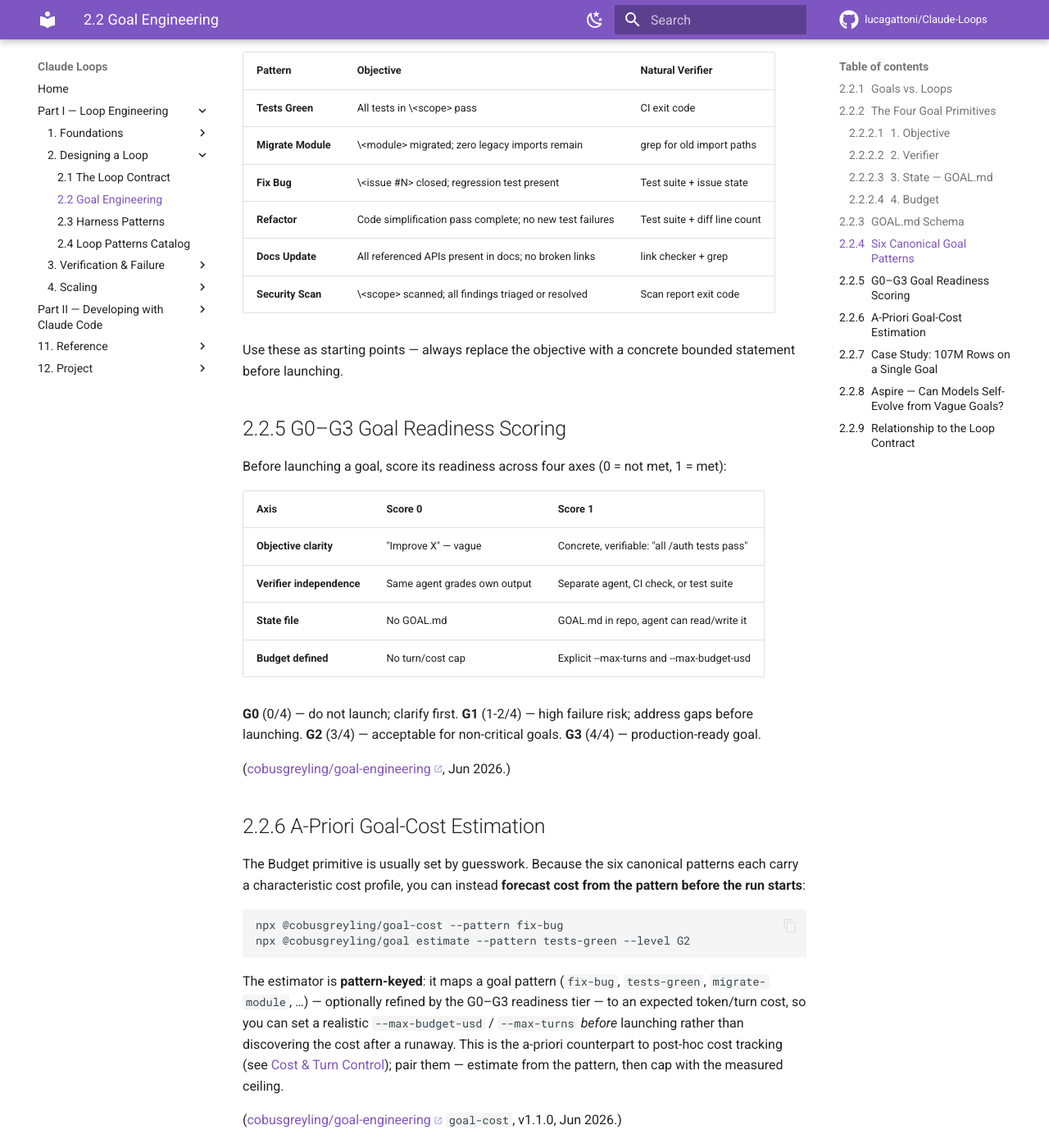
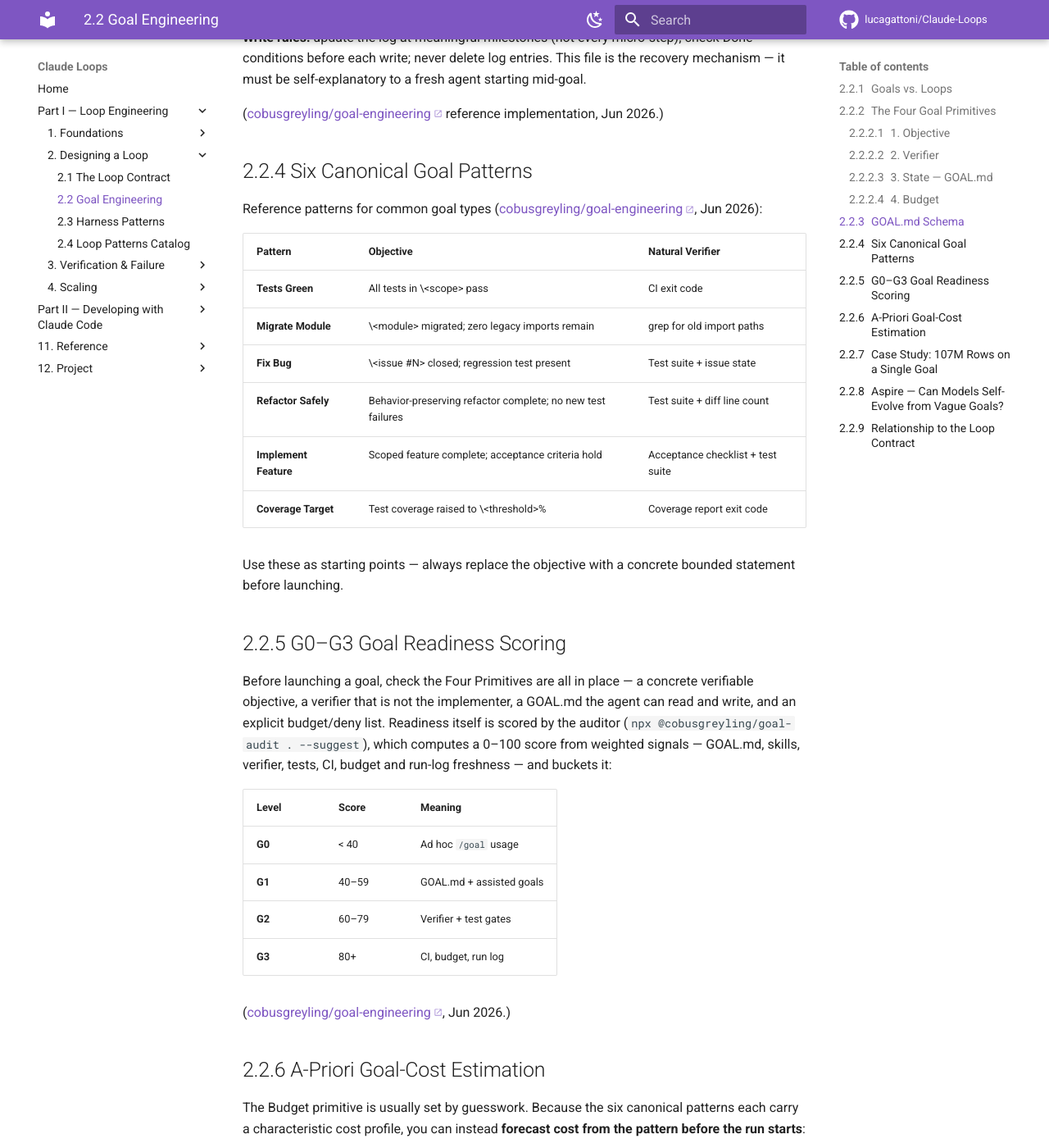
Before and after one commit to lucagattoni/Claude-Loops, an MkDocs documentation site: the page built from docs/30-goal-engineering.md, in a window 1280 px wide and 1400 px high, scrolled down 2532 px. Shown: the whole window at 82% size. Built offline with MkDocs 1.6.1 and Material for MkDocs 9.7.7, drawn with Linux system fonts in a browser that asks for light colours; comment, search, counter and statistics services are not loaded; some of the changed text lies outside the part shown.

Commit message:
docs(kb): fix 4 claims in 30-goal-engineering (C1)
Fact-check of a doc that had never been checked. 2xhigh 1xmedium 1xlow.

- [high] RESCUED from the refuted pile — both refuters agreed the underlying defect is real and only disputed framing and fix completeness. The four primitive *names* are genuine source terminology (README "The Four Primitives", docs/primitives.md), but the "four binary axes summing to 0–4" scoring mechanic appears in no source: the real bands are the auditor's 0–100 score.

- [high] The cited post says outright "On 22 June 2026, xAI introduced goals as a first-class mode in Grok Build", and the reference repo calls itself "the canonical reference for Grok Build CLI /goal". The doc never mentions xAI, Grok, or Claude Code's real `/goal` anywhere in 185 lines, while mapping the framework onto CLAUDE.md and Stop hooks as if native — materially misleading in a KB whose stated purpose is designing systems that prompt Claude.

- [medium] The repo's six patterns are Tests Green, Migrate Module, Implement Feature, Fix Bug, Refactor Safely, Coverage Target — confirmed three ways (README table, patterns/registry.yaml, the git tree), and `patterns/docs-update.md` / `security-scan.md` both 404. The rename to "Refactor Safely" matches registry.yaml's title field.

- [low] Merges F3 and F4. F4's "no v1.1.0 exists anywhere" was wrong — a repo release tagged v1.1.0 (2026-06-30) exists and features goal-cost, matching "Jun 2026".

Sources:
  https://cobusgreyling.substack.com/p/goal-engineering
  https://github.com/cobusgreyling/goal-engineering/releases/tag/v1.1.0
  https://raw.githubusercontent.com/cobusgreyling/goal-engineering/main/README.md
  https://raw.githubusercontent.com/cobusgreyling/goal-engineering/main/tools/goal-audit/README.md

Each finding was raised by one Sonnet agent, then attacked by two independent
adversarial verifiers (over-correction and source-fidelity lenses) before an Opus
adjudication pass ruled on the collected set. Nothing was deleted for being merely
unsourced.

Gate: `mkdocs build --strict` exits 0 on the complete change set; citation-link
grep clean.

Co-Authored-By: Claude Opus 5 <noreply@anthropic.com>
Claude-Session: https://claude.ai/code/session_01PrdcxuL6rDMdrYyRojqaZL

```diff
--- a/docs/30-goal-engineering.md
+++ b/docs/30-goal-engineering.md
@@ -7,6 +7,16 @@ loop (which recurs on a schedule or event), a goal runs once and terminates when
 a verifiable criterion is met.
 
 (Cobus Greyling, ["Goal Engineering"](https://cobusgreyling.substack.com/p/goal-engineering), Substack, Jun 2026.)
+
+> **Scope note:** this page describes Cobus Greyling's *goal engineering* reference
+> implementation, built for [xAI's Grok Build CLI `/goal`](https://github.com/cobusgreyling/goal-engineering)
+> — not Claude Code's own `/goal`. Claude Code ships a native
+> [`/goal` command](https://code.claude.com/docs/en/goal) (since v2.1.139) with a different
+> mechanism: a small fast model (Haiku by default) evaluates a plain-language completion
+> condition after every turn and returns *Not yet met*, *Met*, or *Impossible*. There is no
+> G0–G3 score, no required `GOAL.md`, and no canonical pattern library in the built-in
+> version. Treat the GOAL.md / G0–G3 / pattern discipline below as an optional practice you
+> layer on top of Claude Code's `/goal`, not as how it behaves out of the box.
 
 ## Goals vs. Loops
 
@@ -105,24 +115,26 @@ Reference patterns for common goal types ([cobusgreyling/goal-engineering](https
 | **Tests Green** | All tests in \<scope\> pass | CI exit code |
 | **Migrate Module** | \<module\> migrated; zero legacy imports remain | grep for old import paths |
 | **Fix Bug** | \<issue #N\> closed; regression test present | Test suite + issue state |
-| **Refactor** | Code simplification pass complete; no new test failures | Test suite + diff line count |
-| **Docs Update** | All referenced APIs present in docs; no broken links | link checker + grep |
-| **Security Scan** | \<scope\> scanned; all findings triaged or resolved | Scan report exit code |
+| **Refactor Safely** | Behavior-preserving refactor complete; no new test failures | Test suite + diff line count |
+| **Implement Feature** | Scoped feature complete; acceptance criteria hold | Acceptance checklist + test suite |
+| **Coverage Target** | Test coverage raised to \<threshold\>% | Coverage report exit code |
 
 Use these as starting points — always replace the objective with a concrete bounded statement before launching.
 
 ## G0–G3 Goal Readiness Scoring
 
-Before launching a goal, score its readiness across four axes (0 = not met, 1 = met):
+Before launching a goal, check the Four Primitives are all in place — a concrete verifiable
+objective, a verifier that is not the implementer, a GOAL.md the agent can read and write,
+and an explicit budget/deny list. Readiness itself is scored by the auditor
+(`npx @cobusgreyling/goal-audit . --suggest`), which computes a 0–100 score from weighted
+signals — GOAL.md, skills, verifier, tests, CI, budget and run-log freshness — and buckets it:
 
-| Axis | Score 0 | Score 1 |
+| Level | Score | Meaning |
 |---|---|---|
-| **Objective clarity** | "Improve X" — vague | Concrete, verifiable: "all /auth tests pass" |
-| **Verifier independence** | Same agent grades own output | Separate agent, CI check, or test suite |
-| **State file** | No GOAL.md | GOAL.md in repo, agent can read/write it |
-| **Budget defined** | No turn/cost cap | Explicit --max-turns and --max-budget-usd |
-
-**G0** (0/4) — do not launch; clarify first. **G1** (1-2/4) — high failure risk; address gaps before launching. **G2** (3/4) — acceptable for non-critical goals. **G3** (4/4) — production-ready goal.
+| **G0** | < 40 | Ad hoc `/goal` usage |
+| **G1** | 40–59 | GOAL.md + assisted goals |
+| **G2** | 60–79 | Verifier + test gates |
+| **G3** | 80+ | CI, budget, run log |
 
 ([cobusgreyling/goal-engineering](https://github.com/cobusgreyling/goal-engineering), Jun 2026.)
 
@@ -144,7 +156,7 @@ launching rather than discovering the cost after a runaway. This is the a-priori
 counterpart to post-hoc cost tracking (see [Cost & Turn Control](11-cost-control.md));
 pair them — estimate from the pattern, then cap with the measured ceiling.
 
-([cobusgreyling/goal-engineering](https://github.com/cobusgreyling/goal-engineering) `goal-cost`, v1.1.0, Jun 2026.)
+([cobusgreyling/goal-engineering v1.1.0 — "Stack release (Loop + Goal)"](https://github.com/cobusgreyling/goal-engineering/releases/tag/v1.1.0) `goal-cost`, Jun 2026. The `goal-cost` package itself is v1.0.0 and, unlike `goal-audit`/`goal-init`, is not published to npm — `npx @cobusgreyling/goal-cost` and `npx @cobusgreyling/goal` both 404 as of 2026-09-05, so check `npm view @cobusgreyling/goal-cost version` before relying on the commands above.)
 
 ## Case Study: 107M Rows on a Single Goal
 
```
